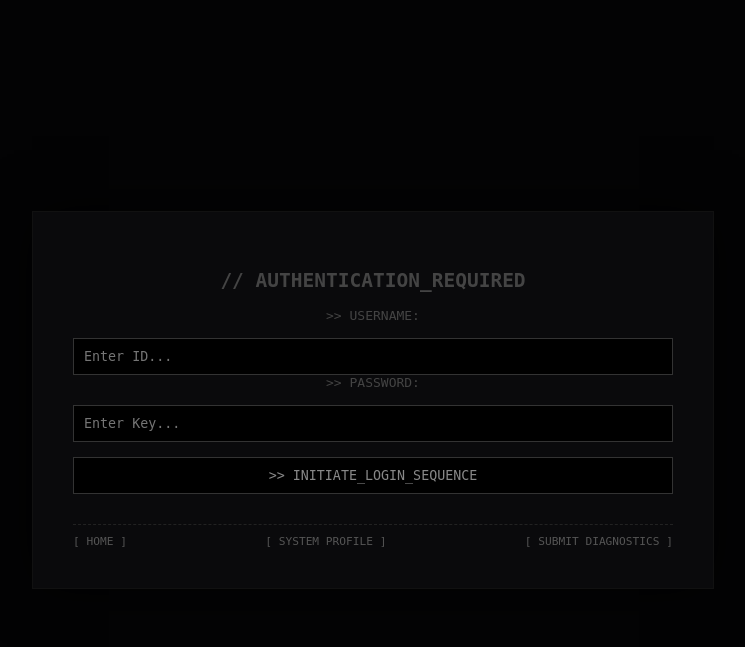
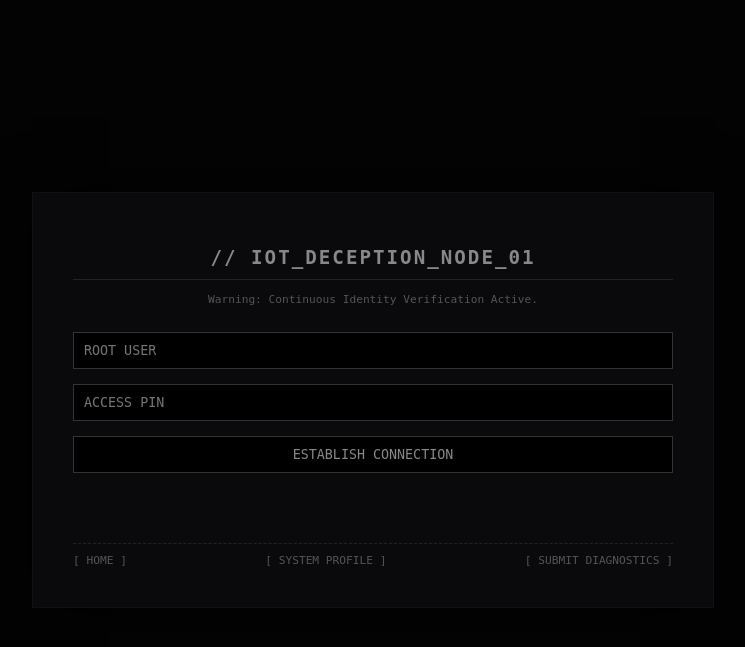
Before and after one commit to waltr0/cyberSynergy, a Flask app: page / in a window 1280 px wide. Shown: the top 647 px of the page, without its empty margins (267-1012 px from the left). Run offline with Flask 3, Linux system fonts and the light colour scheme.

Commit message:
Revamp login page with new authentication flow

```diff
--- a/templates/login.html
+++ b/templates/login.html
@@ -1,16 +1,40 @@
 {% extends "base.html" %}
 {% block content %}
-    <h2>// AUTHENTICATION_REQUIRED</h2>
+    <h1>// IOT_DECEPTION_NODE_01</h1>
+    <p style="font-size: 0.7rem; color: #555;">Warning: Continuous Identity Verification Active.</p>
 
-    {% if error %}
-        <div class="error">>> {{ error }}</div>
-    {% endif %}
+    <input type="text" id="username" placeholder="ROOT_USER">
+    <input type="password" id="pin" placeholder="ACCESS_PIN">
+    <button onclick="attemptAuth()">ESTABLISH CONNECTION</button>
+    <div class="log" id="logOutput"></div>
 
-    <form method="POST">
-        <label>>> USERNAME:</label>
-        <input type="text" name="username" placeholder="Enter ID..." required>
-        <label>>> PASSWORD:</label>
-        <input type="password" name="password" placeholder="Enter Key..." required>
-        <button type="submit">>> INITIATE_LOGIN_SEQUENCE</button>
-    </form>
+    <script>
+        function attemptAuth() {
+            const user = document.getElementById('username').value;
+            const pin = document.getElementById('pin').value;
+            const log = document.getElementById('logOutput');
+
+            log.innerText = ">> Negotiating WAF handshake...";
+
+            fetch('/api/v3/auth', {
+                method: 'POST',
+                headers: { 'Content-Type': 'application/json' },
+                body: JSON.stringify({ username: user, pin: pin })
+            })
+            .then(res => {
+                if(res.status === 403) return res.json().then(data => log.innerText = ">> " + data.error);
+                return res.json();
+            })
+            .then(data => {
+                if(data && data.flag_1) {
+                    log.innerHTML = `<span style="color:#0f0">>> ${data.message}</span><br>>> ${data.flag_1}`;
+                } else if (data && data.auth === "success") {
+                    window.location.href = "/dashboard";
+                } else if (data) {
+                    log.innerText = ">> ERR: Invalid Identity Pin.";
+                }
+            })
+            .catch(err => log.innerText = ">> Connection Terminated.");
+        }
+    </script>
 {% endblock %}
```
